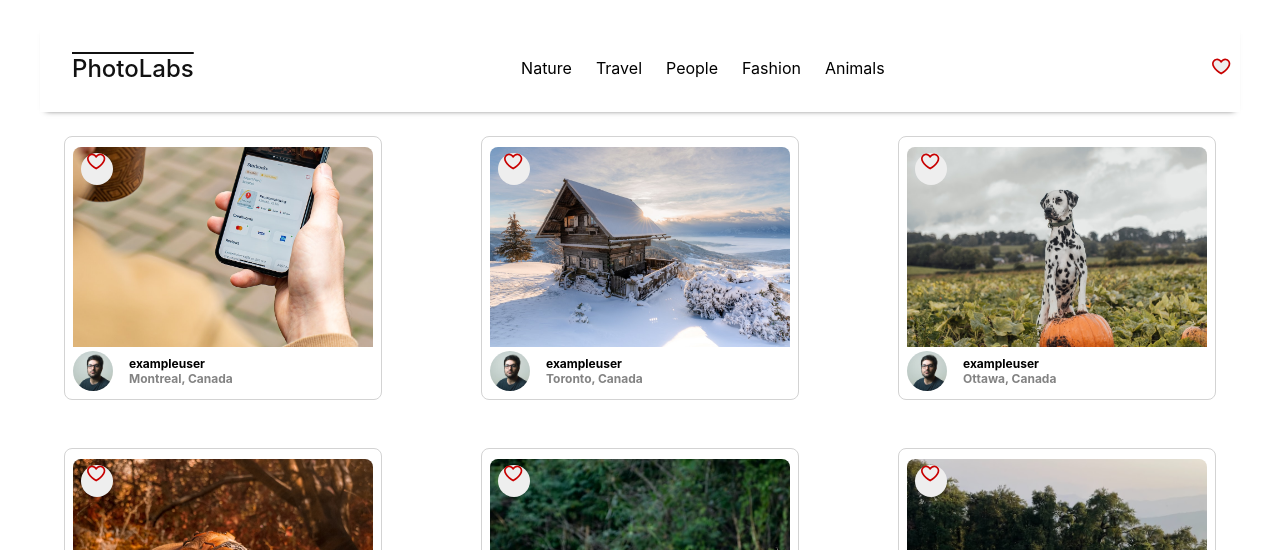
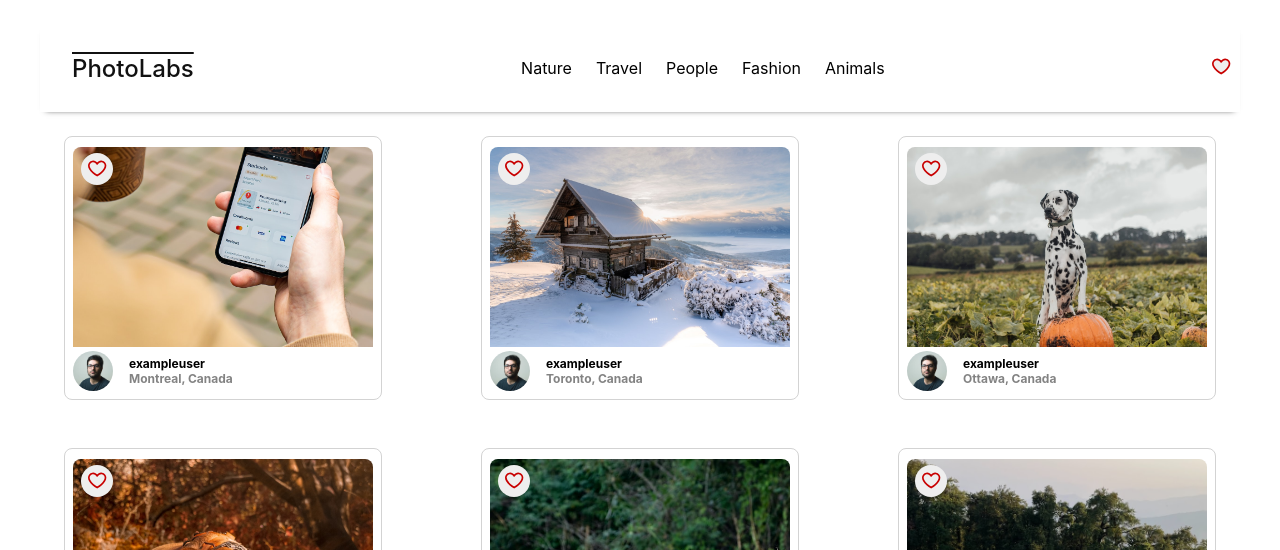
Before and after one commit to amusictheorist/photolabs, a React (Create React App) app in the folder frontend/: page / in a window 1280 px wide. Shown: the top 550 px of the page. Built offline with nearby package versions, Linux system fonts and the light colour scheme; the HTML template or start-up script is replaced by a standard one.

Commit message:
Add global favorited photos

```diff
--- a/frontend/src/App.jsx
+++ b/frontend/src/App.jsx
@@ -1,14 +1,25 @@
-import React from 'react';
+import React, { useState } from 'react';
 import './App.scss';
 import HomeRoute from 'routes/HomeRoute';
 import photos from 'mocks/photos';
 import topics from 'mocks/topics';
 
 const App = () => {
+  const [favoritedPhotos, setFavoritedPhotos] = useState([]);
+
+  const toggleFavorite = (photoId) => {
+    setFavoritedPhotos((prevFavorites) => {
+      if (prevFavorites.includes(photoId)) {
+        return prevFavorites.filter((id) => id !== photoId);
+      } else {
+        return [...prevFavorites, photoId];
+      }
+    });
+  };
 
   return (
     <div className="App">
-      <HomeRoute photos={photos} topics={topics}/>
+      <HomeRoute photos={photos} topics={topics} favoritedPhotos={favoritedPhotos} toggleFavorite={toggleFavorite}/>
   </div>
   );
 };
--- a/frontend/src/components/PhotoFavButton.jsx
+++ b/frontend/src/components/PhotoFavButton.jsx
@@ -2,19 +2,13 @@ import React, { useState } from 'react';
 import FavIcon from './FavIcon';
 import '../styles/PhotoFavButton.scss';
 
-function PhotoFavButton() {
-  const [like, setLike] = useState(false);
-
-  const handleClick = () => {
-    console.log('clicked!');
-    setLike(!like);
-  };
-
-  const iconClass = like ? 'photo-list__fav-icon-svg' : 'photo-list__fav-icon';
+function PhotoFavButton({ isFavorited, onClick }) {
 
   return (
-    <div onClick={handleClick} className={iconClass}>
-      <FavIcon />
+    <div onClick={onClick} className='photo-list__fav-icon'>
+      <div className='photo-list__fav-icon-svg'>
+        <FavIcon selected={isFavorited}/>
+      </div>
     </div>
   );
 }
--- a/frontend/src/components/PhotoList.jsx
+++ b/frontend/src/components/PhotoList.jsx
@@ -2,11 +2,15 @@ import React from "react";
 import "../styles/PhotoList.scss";
 import PhotoListItem from "./PhotoListItem";
 
-const PhotoList = (props) => (
-
+const PhotoList = ({ photos, favoritedPhotos, toggleFavorite }) => (
   <ul className="photo-list">
-    {props.photos.map((photo) => (
-      <PhotoListItem key={photo.id} photo={photo} />
+    {photos.map((photo) => (
+      <PhotoListItem
+        key={photo.id}
+        photo={photo}
+        isFavorited={favoritedPhotos.includes(photo.id)}
+        onToggleFavorite={() => toggleFavorite(photo.id)}
+      />
     ))}
   </ul>
 );
--- a/frontend/src/components/PhotoListItem.jsx
+++ b/frontend/src/components/PhotoListItem.jsx
@@ -3,12 +3,11 @@ import '../styles/PhotoListItem.scss';
 import FavIcon from "./FavIcon";
 import PhotoFavButton from "./PhotoFavButton";
 
-const PhotoListItem = (props) => {
-  const photo = props.photo;
+const PhotoListItem = ({ photo, isFavorited, onToggleFavorite }) => {
 
   return (
     <div className="photo-list__item">
-      <PhotoFavButton />
+      <PhotoFavButton isFavorited={isFavorited} onClick={onToggleFavorite} />
       <img className="photo-list__image" src={photo.urls.regular} alt="user's photo" />
       <div className="photo-list__user-details">
         <img className="photo-list__user-profile" src={photo.user.profile} alt="user's profile" />
@@ -21,6 +20,6 @@ const PhotoListItem = (props) => {
       </div>
     </div>
   );
-}
+};
 
 export default PhotoListItem;
--- a/frontend/src/routes/HomeRoute.jsx
+++ b/frontend/src/routes/HomeRoute.jsx
@@ -3,11 +3,15 @@ import '../styles/HomeRoute.scss';
 import PhotoList from 'components/PhotoList';
 import TopNavigationBar from 'components/TopNavigationBar';
 
-const HomeRoute = (props) => {
+const HomeRoute = ({ topics, photos, favoritedPhotos, toggleFavorite }) => {
   return (
     <div className="home-route">
-      <TopNavigationBar topics={props.topics}/>
-      <PhotoList photos={props.photos}/>
+      <TopNavigationBar topics={topics}/>
+      <PhotoList
+        photos={photos}
+        favoritedPhotos={favoritedPhotos}
+        toggleFavorite={toggleFavorite}
+      />
     </div>
   );
 };
```
